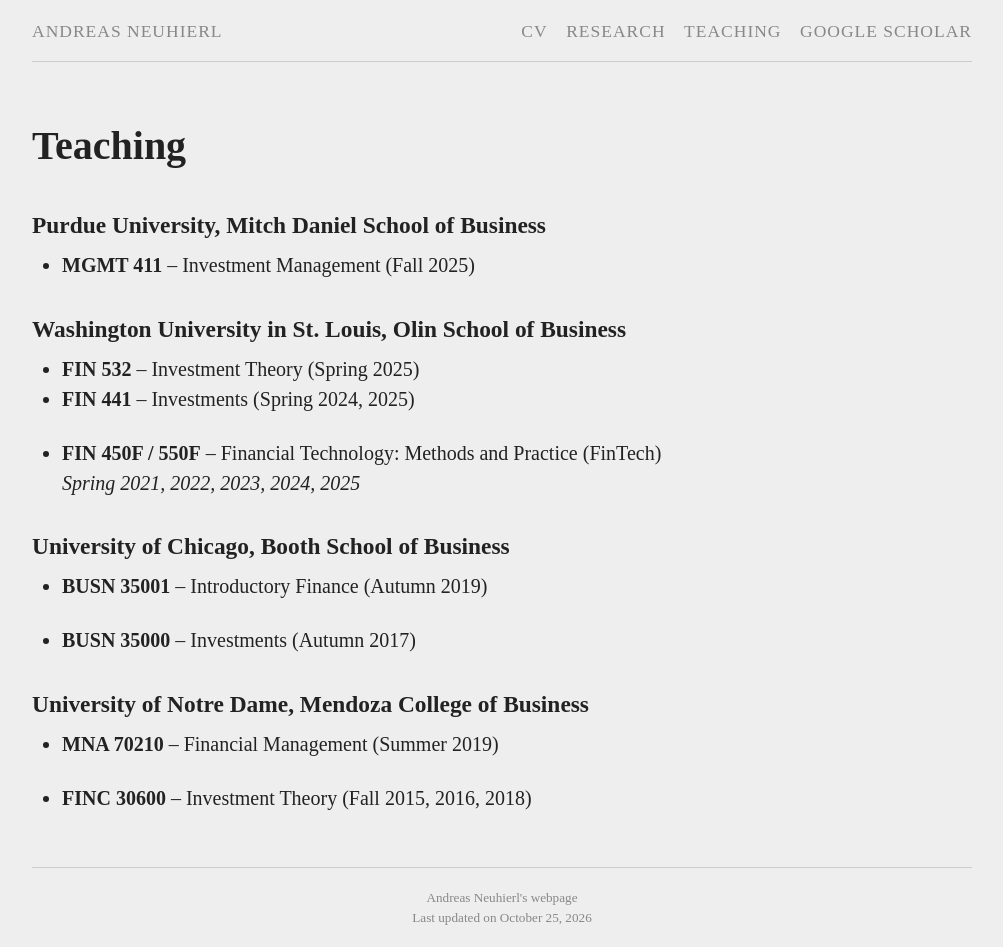
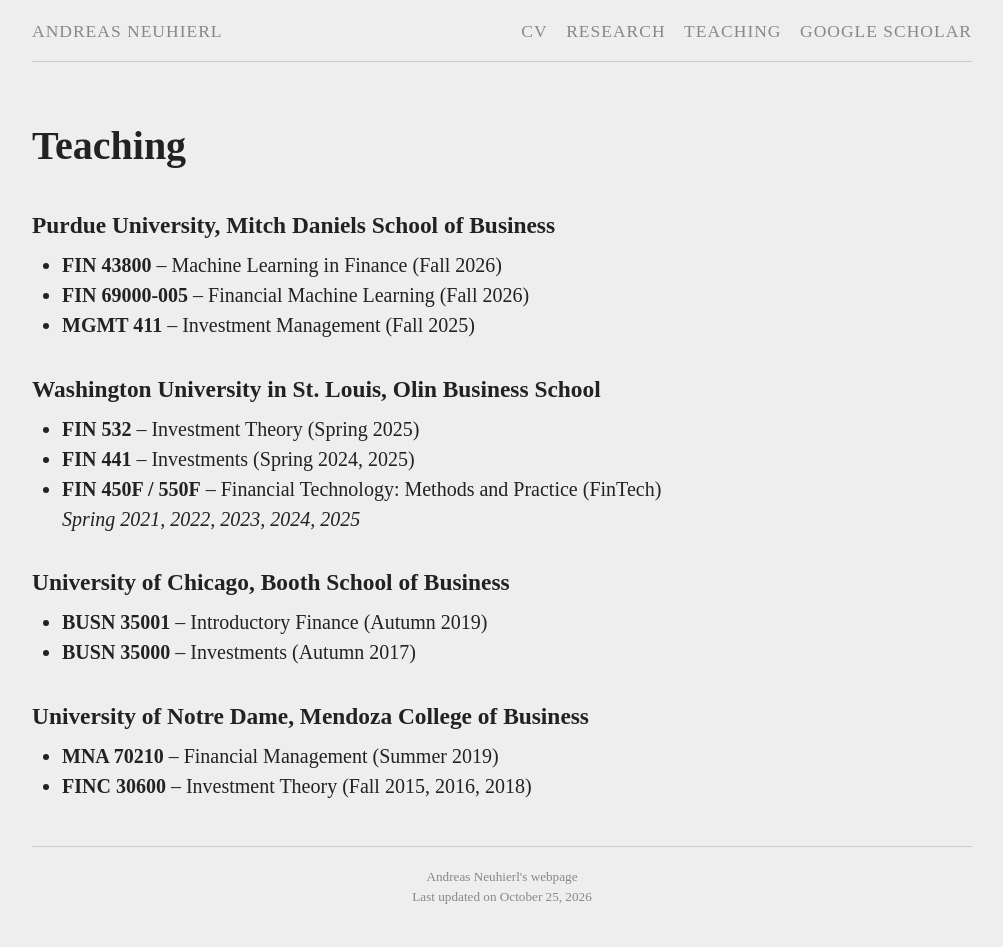
Before and after one commit to aneuhierl/aneuhierl.github.io, a Jekyll site: the page built from teaching.md, in a window 1280 px wide. Shown: the whole page, without its empty margins (138-1141 px from the left). Built offline with Jekyll 4.4.1, drawn with Linux system fonts in a browser that asks for light colours; comment, search, counter and statistics services are not loaded; after the commit the page ends 926 px from its top, so only the background shows below that.

Commit message:
Update teaching, research links, and nav behavior
- Teaching: add Fall 2026 FIN 43800 and FIN 69000-005; remove blank lines
  between list items (they caused uneven spacing); fix school names.
- Research: add Characteristic-based Returns (JIM 2022); fix malformed SSRN
  link; fill or remove empty SSRN links; italicize German Economic Review.
- CV/About: research interests match the CV; fix typos.
- Nav: external menu links (Google Scholar) open in a new tab.

Co-Authored-By: Claude Opus 5.5 (1M context) <noreply@anthropic.com>

```diff
--- a/_includes/nav.html
+++ b/_includes/nav.html
@@ -8,7 +8,7 @@
     {% endfor %}
     </ul>
     {% else %}
-     <li><a href="{{ menu_item.href | prepend: site.baseurl }}" class="page-link">{{ menu_item.title }}</a>
+     <li><a href="{{ menu_item.href | prepend: site.baseurl }}" class="page-link"{% if menu_item.href contains '://' %} target="_blank" rel="noopener"{% endif %}>{{ menu_item.title }}</a>
     {% endif %}
     </li>
     {% endfor %}
--- a/teaching.md
+++ b/teaching.md
@@ -4,28 +4,25 @@ title: Teaching
 permalink: /teaching/
 ---
 
-### Purdue University, Mitch Daniel School of Business
+### Purdue University, Mitch Daniels School of Business
 
+* **FIN 43800** -- Machine Learning in Finance (Fall 2026)
+* **FIN 69000-005** -- Financial Machine Learning (Fall 2026)
 * **MGMT 411** -- Investment Management (Fall 2025)
 
+### Washington University in St. Louis, Olin Business School
 
-### Washington University in St. Louis, Olin School of Business
-
-* **FIN 532**  -- Investment Theory (Spring 2025)
-* **FIN 441**  -- Investments (Spring 2024, 2025)
-
-* **FIN 450F / 550F**  -- Financial Technology: Methods and Practice (FinTech)
+* **FIN 532** -- Investment Theory (Spring 2025)
+* **FIN 441** -- Investments (Spring 2024, 2025)
+* **FIN 450F / 550F** -- Financial Technology: Methods and Practice (FinTech)
   *Spring 2021, 2022, 2023, 2024, 2025*
-
 
 ### University of Chicago, Booth School of Business
 
-* **BUSN 35001** -- Introductory Finance  (Autumn 2019)
-
-* **BUSN 35000** -- Investments  (Autumn 2017)
+* **BUSN 35001** -- Introductory Finance (Autumn 2019)
+* **BUSN 35000** -- Investments (Autumn 2017)
 
 ### University of Notre Dame, Mendoza College of Business
 
-* **MNA 70210** -- Financial Management  (Summer 2019)
-
-* **FINC 30600** -- Investment Theory   (Fall 2015, 2016, 2018)
+* **MNA 70210** -- Financial Management (Summer 2019)
+* **FINC 30600** -- Investment Theory (Fall 2015, 2016, 2018)
```
Also changed, not shown: cv.md (+1 -3 lines), index.md (+1 -1 lines), research.md (+8 -4 lines).
